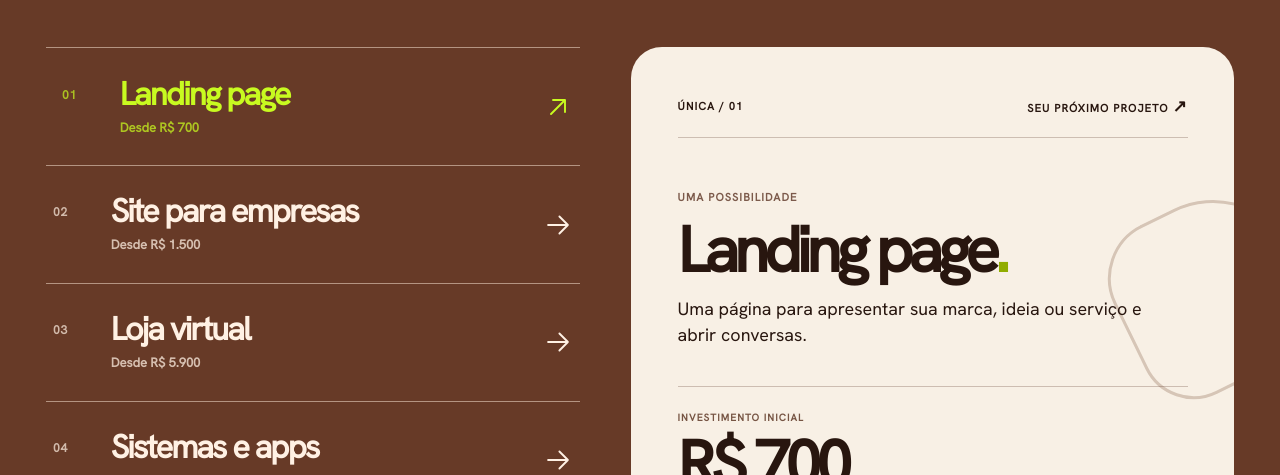
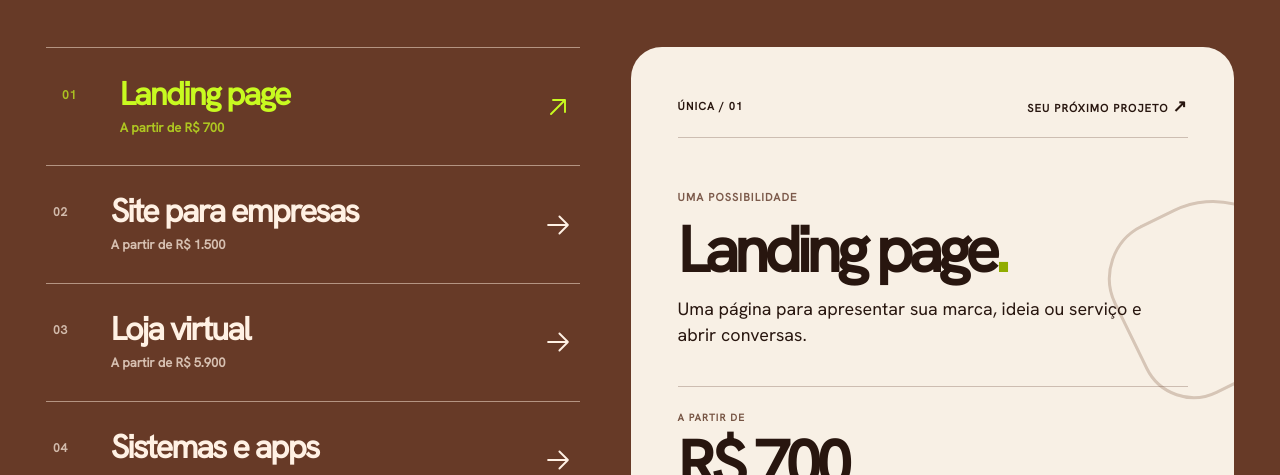
Before and after one commit to palomagl/unica, a React (Vite) app: page / in a window 1280 px wide. Shown: the part 4870-5345 px from the top of the page. Built offline with nearby package versions, Linux system fonts and the light colour scheme.

Commit message:
copy: padronizar preços com A partir de em todas as ofertas

```diff
--- a/src/components/CommercialSections.tsx
+++ b/src/components/CommercialSections.tsx
@@ -40,7 +40,7 @@ export function InvestmentSection() {
                 <span className="u-price-no">{String(index + 1).padStart(2, '0')}</span>
                 <span className="u-price-option-body">
                   <strong>{item.title}</strong>
-                  <small>{item.startingAtBRL === null ? 'Sob orçamento' : 'Desde ' + money(item.startingAtBRL)}</small>
+                  <small>{item.startingAtBRL === null ? 'Sob orçamento' : 'A partir de ' + money(item.startingAtBRL)}</small>
                 </span>
                 <span className="u-price-chevron" aria-hidden="true"><ArrowUpRight /></span>
               </button>
@@ -61,7 +61,7 @@ export function InvestmentSection() {
               <h3>{current.title}<span aria-hidden="true">.</span></h3>
               <p>{current.summary}</p>
               <div className="u-price-value">
-                <span>{current.startingAtBRL === null ? 'INVESTIMENTO' : 'INVESTIMENTO INICIAL'}</span>
+                <span>{current.startingAtBRL === null ? 'INVESTIMENTO' : 'A PARTIR DE'}</span>
                 <strong>{current.startingAtBRL === null ? 'Sob orçamento' : money(current.startingAtBRL)}</strong>
               </div>
               <a className="u-price-cta" href={whatsappLink(`Olá! Quero conversar sobre ${current.title.toLowerCase()} com a ÚNICA.`)} target="_blank" rel="noopener noreferrer">
```
